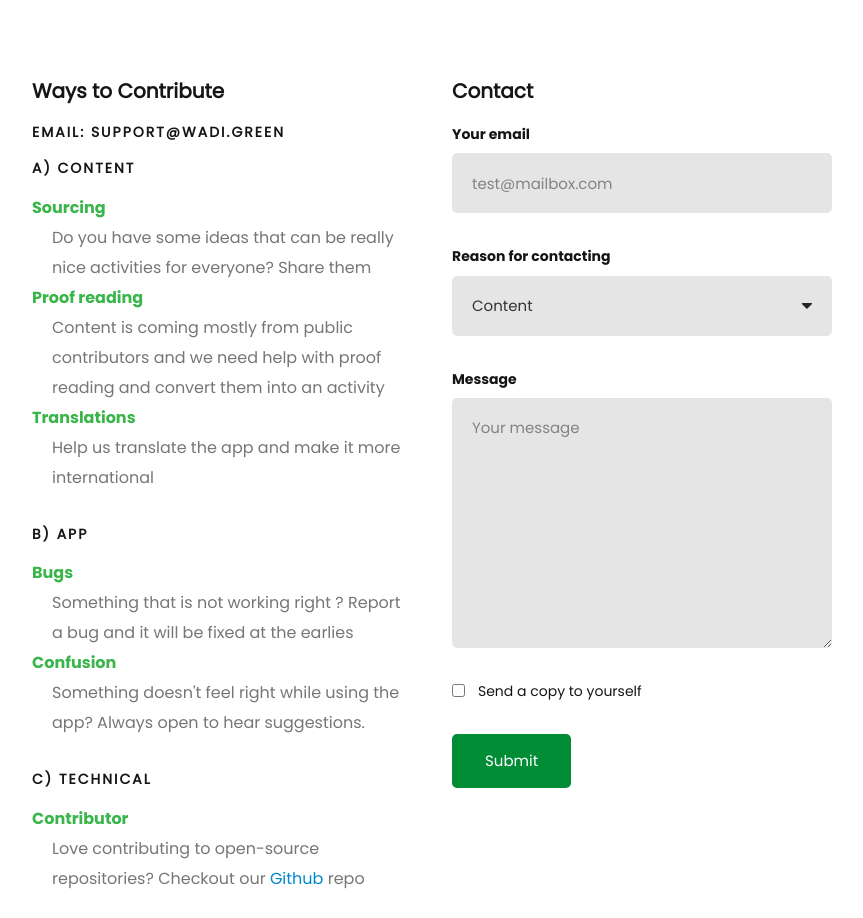
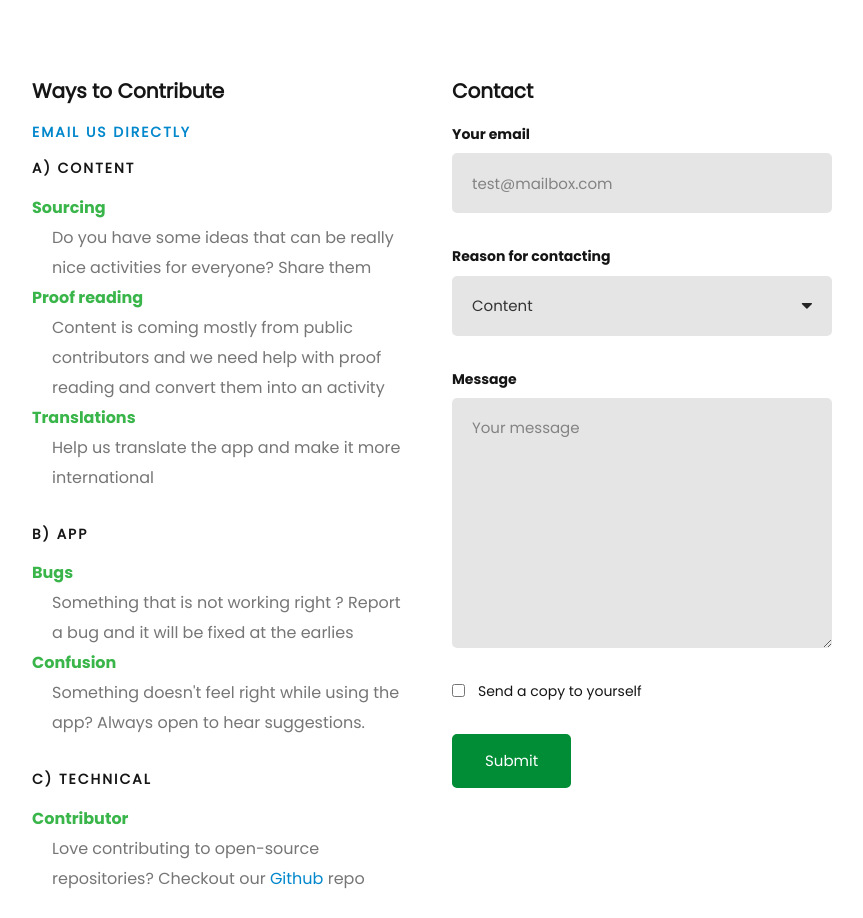
Before and after one commit to wadi-green/Wadi.Green, a plain HTML site: page contact.html in a window 1280 px wide. Shown: the part 860-1778 px from the top of the page, without its empty margins (208-1071 px from the left). Drawn offline with Linux system fonts and the light colour scheme; files whose address does not match are found by name.

Commit message:
contact details

```diff
--- a/contact.html
+++ b/contact.html
@@ -100,7 +100,7 @@
             <div class="row">
                 <div class="col-six tab-full">
                     <h3>Ways to Contribute</h3>
-                    <h5>Email: support@wadi.green</h5>
+                    <h5><a href="mailto:support@wadi.green">Email us directly</a></h5>
                     <h5>a) Content</h5>
                     <dl>
                         <dt><strong>Sourcing</strong></dt>
```
